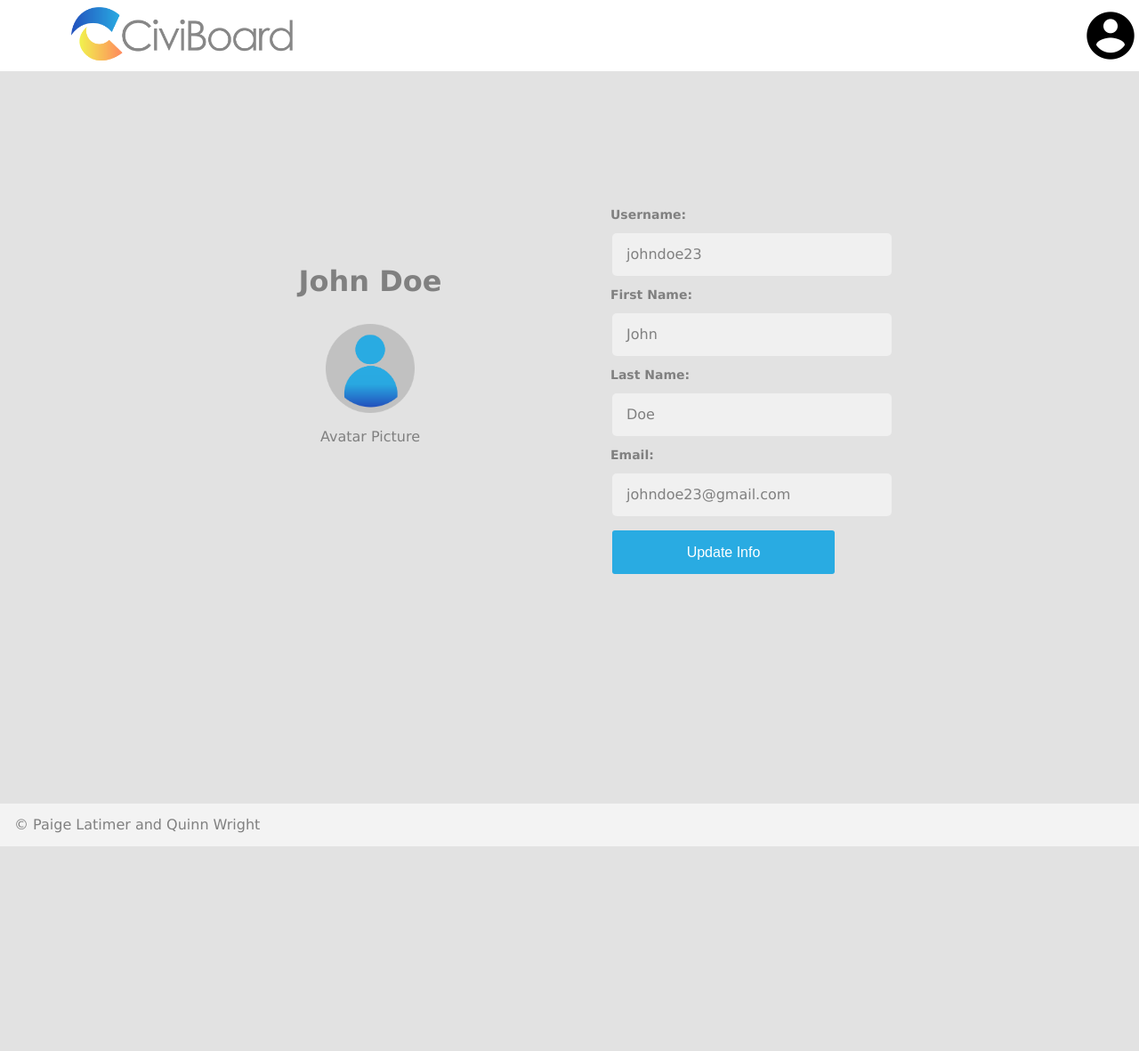
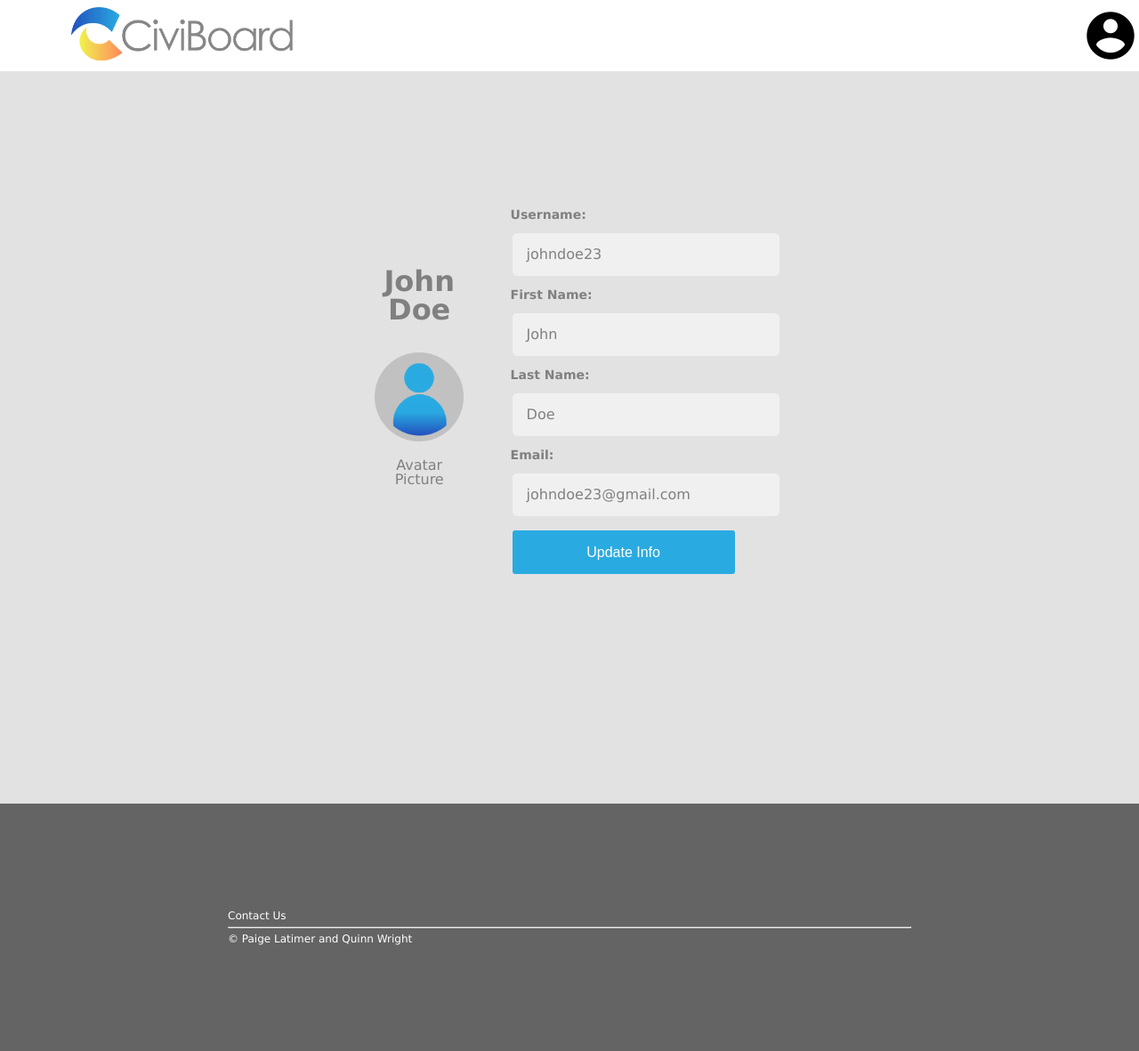
Before and after one commit to qwright/my-civi-board, a PHP site: page /profile.html in a window 1280 px wide. Shown: the whole page at 89% size. Before the commit the page ends 951 px from the top, so only its background shows below. Run offline with PHP 8.4, Linux system fonts and the light colour scheme.

Commit message:
fixed responsive layout

```diff
--- a/civiboard.html
+++ b/civiboard.html
@@ -91,7 +91,11 @@
 	  </div>
     </div>
 	<footer>
-		<p>&copy; Paige Latimer and Quinn Wright</p>
+		<div class = "footer-content">
+			<p>Contact Us</p>
+			<hr>
+			<p>&copy; Paige Latimer and Quinn Wright</p>
+			</div>
 	</footer>
   </body>
 </html>
--- a/profile.html
+++ b/profile.html
@@ -72,7 +72,11 @@
             </div>
         </main>
     <footer>
-		<p>&copy; Paige Latimer and Quinn Wright</p>
+		<div class = "footer-content">
+            <p>Contact Us</p>
+            <hr>
+            <p>&copy; Paige Latimer and Quinn Wright</p>
+            </div>
 	</footer>
   </body>
 </html>
--- a/styles/styles.css
+++ b/styles/styles.css
@@ -34,10 +34,10 @@ header {
   right: 0em;
   top: 5em;
   background-color: white;
-  box-shadow: 3px 3px 10px rgb(221, 221, 221);
   min-width: 180px;
   height: 3em;
-  padding: 12px 16px;
+  padding: 1em;
+  text-align: center;
   z-index: 1;
 }
 
@@ -69,7 +69,7 @@ header {
 
 .container {
   margin-top: 5em;
-  margin-bottom: 1em;
+
   display: flex;
   flex-wrap: wrap;
   justify-content: center;
@@ -111,11 +111,14 @@ header {
 }
 .search-city {
   width: 70%;
+  min-width: 7em;
 }
 input[type=submit]{
   background-color: #FFB240;
   color: rgb(44, 44, 44);
   font-weight:bold;
+  width: 25%;
+  min-width: 5em;
 }
 /* board content*/
 .board-content {
@@ -177,9 +180,20 @@ box-shadow:         0px 3px 6px 0px rgba(105, 105, 105, 0.35);
 }
 
 footer {
-  background-color: rgb(243, 243, 243);
-  color: grey;
-  padding: 1em;
+  background-color: rgb(100, 100, 100);
+  flex-basis: 100%;
+  color: white;
+  padding-top: 10em;
+  padding-bottom: 10em;
+  font-size: 12px;
+}
+hr.footer{
+  border: 0.05em solid white;
+}
+.footer-content{
+  padding-left:20%;
+  padding-right: 20%;
+  min-width: 200px;
 }
 
 /*Login*/
@@ -190,6 +204,7 @@ footer {
   margin-top: 4em;
   width: 20%;
   padding: 5em;
+  min-width: 300px;
 }
 .loginbutton {
   border: none;
@@ -202,7 +217,7 @@ footer {
   color: #29abe2;
 }
 .login-screen {
-  background-color: #fff;
+  background-color: rgb(19, 27, 73);
   padding: 20px;
   border-radius: 5px;
 }
@@ -240,7 +255,7 @@ input:focus {
 
 .btn {
   border: 2px solid transparent;
-  background: #29abe2;
+  background:  #FFB240;
   color: #ffffff;
   font-size: 16px;
   line-height: 25px;
@@ -359,7 +374,8 @@ input:focus {
   .profile {
     text-align: center;
     margin: 10px auto;
-    width: 50%;
+    margin-left: 20%;
+    width: 30%;
     padding: 50px;
     display: flex;
     color: grey;
@@ -367,17 +383,18 @@ input:focus {
 
     }
   .left-profile{
-    flex-basis: 30%;
-    width: 30%;
-margin-top: 15em;
-color: grey;
-align-items: center;
+    flex-basis: 50%;
+    width: 50%;
+    margin-left: 30%;
+    margin-top: 15em;
+    color: grey;
+    align-items: center;
   }
 .right-profile{
- margin-left: 10em;
+ margin-left: 10%;
   margin-top: 10em;
-  flex-basis: 30%;
-
+  flex-basis: 40%;
+  width: 70%;
 }
 
   .profile-info{
@@ -409,3 +426,12 @@ align-items: center;
     margin-left: 1em;
     text-align: left;
   }
+
+  @media screen and (max-width: 700px){
+    .profile {
+
+      margin-left: 2em;
+
+
+      }
+  }
```
Also changed, not shown: index.html (+5 -2 lines), signin.html (+9 -3 lines), thread.html (+6 -2 lines).
